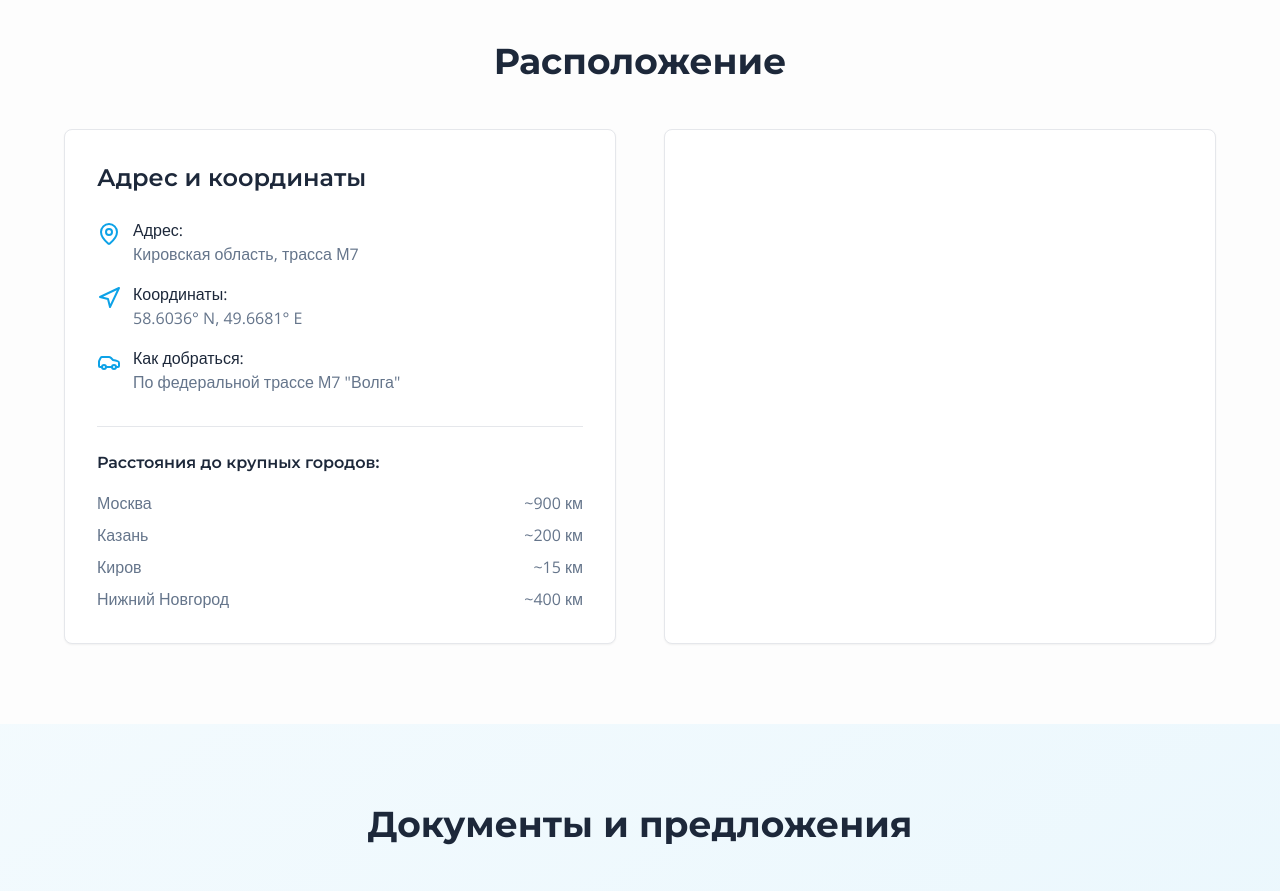
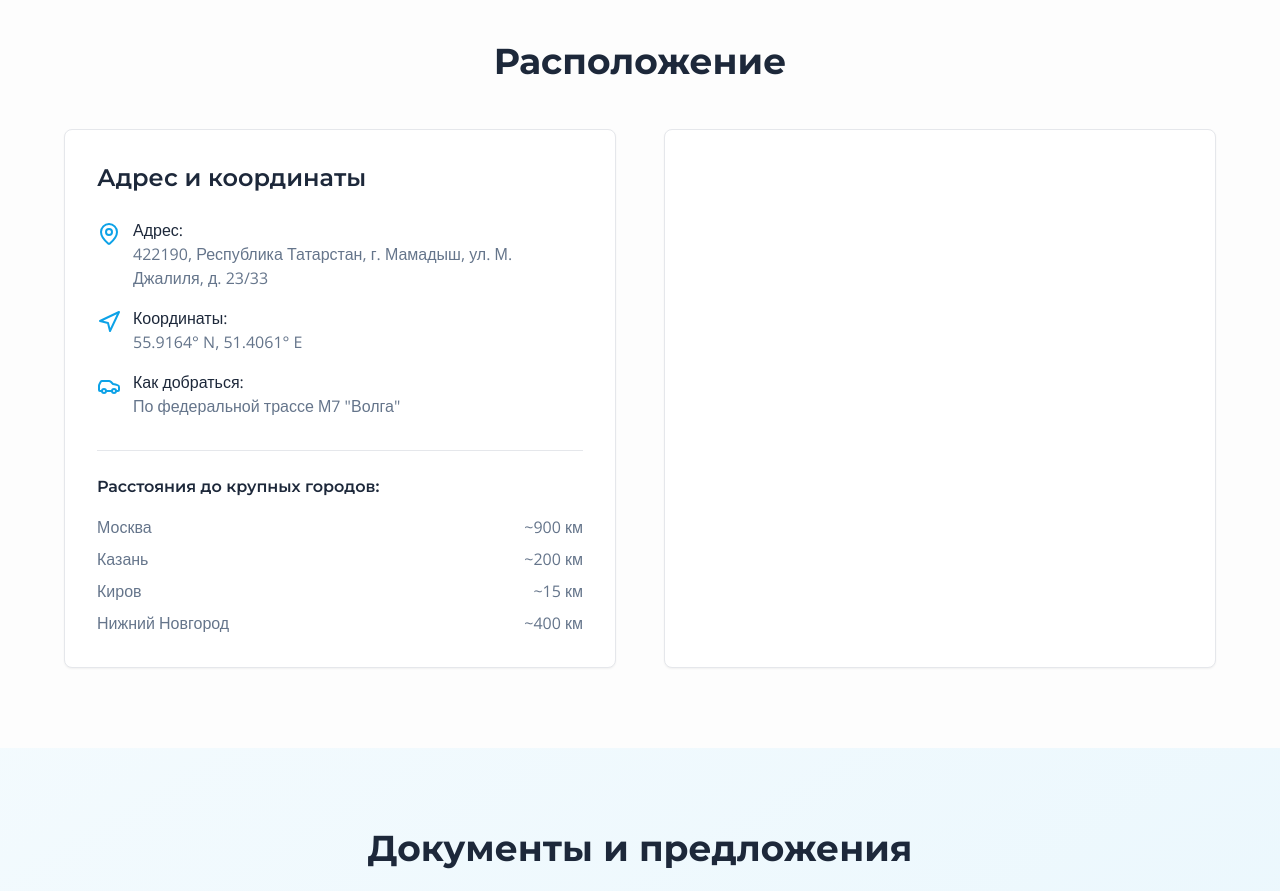
Before and after one commit to pr-poehali-dev/vyatka-industrial-park, a React (Vite) app: page / in a window 1280 px wide. Shown: the part 2640-3531 px from the top of the page. Built offline with nearby package versions, Linux system fonts and the light colour scheme.

Commit message:
fix: обновлен адрес организации в Мамадыше

```diff
--- a/src/pages/Index.tsx
+++ b/src/pages/Index.tsx
@@ -288,14 +288,14 @@ const Index = () => {
                       <Icon name="MapPin" className="text-primary mr-3 mt-1 flex-shrink-0" size={24} />
                       <div>
                         <p className="font-medium">Адрес:</p>
-                        <p className="text-muted-foreground">Кировская область, трасса М7</p>
+                        <p className="text-muted-foreground">422190, Республика Татарстан, г. Мамадыш, ул. М. Джалиля, д. 23/33</p>
                       </div>
                     </div>
                     <div className="flex items-start">
                       <Icon name="Navigation" className="text-primary mr-3 mt-1 flex-shrink-0" size={24} />
                       <div>
                         <p className="font-medium">Координаты:</p>
-                        <p className="text-muted-foreground">58.6036° N, 49.6681° E</p>
+                        <p className="text-muted-foreground">55.9164° N, 51.4061° E</p>
                       </div>
                     </div>
                     <div className="flex items-start">
@@ -334,7 +334,7 @@ const Index = () => {
               <Card className="h-full">
                 <CardContent className="p-0 h-full min-h-[500px]">
                   <iframe
-                    src="https://yandex.ru/map-widget/v1/?ll=49.668100%2C58.603600&z=12&l=map&pt=49.668100,58.603600,pm2rdm"
+                    src="https://yandex.ru/map-widget/v1/?ll=51.406100%2C55.916400&z=14&l=map&pt=51.406100,55.916400,pm2rdm"
                     width="100%"
                     height="100%"
                     frameBorder="0"
```
